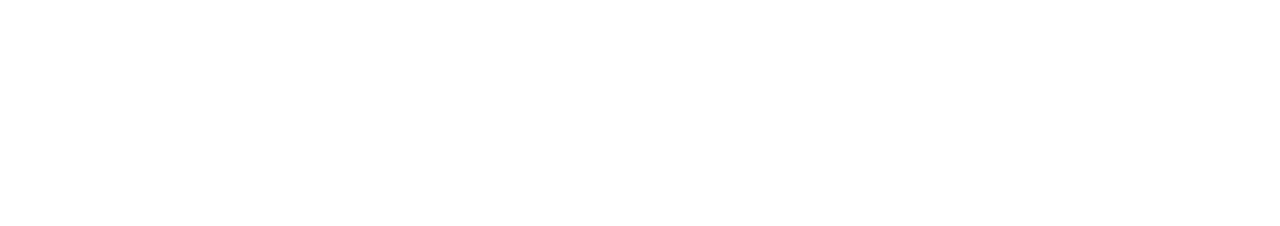
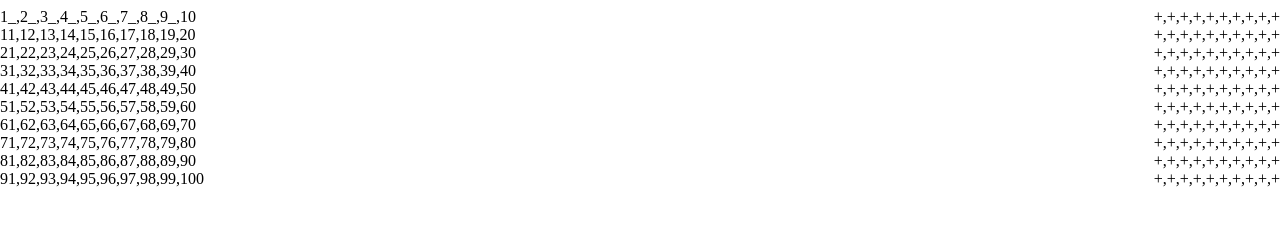
Before and after one commit to bodynP/training, a plain HTML site: page array/view.html in a window 1280 px wide. Drawn offline with Linux system fonts and the light colour scheme.

Commit message:
preparate to write algorytm

```diff
--- a/array/spirall.js
+++ b/array/spirall.js
@@ -1,26 +1,41 @@
 /**
  * Created by bodynP on 15.05.2016.
  */
-var start  = document.getElementById('start'),
+
+/*
+ * task
+ * build matrix and wrap in spirall, on clock arrow
+ * */
+var start = document.getElementById('start'),
     result = document.getElementById('result'),
-    arrBig = new Array(),
-    arrSmall = new Array(),
+    arrBigStart = new Array(),
+    arrSmallStart = new Array(),
+    arrBigResult = new Array(),
+    arrSmallResult = new Array(),
     count = 0,
     maxValue = 10;
 
-for(var i = 0;i<maxValue;i++){
-    arrSmall = [];
-    for(var j = 0;j<maxValue;j++){
+for (var i = 0; i < maxValue; i++) {
+    arrSmallStart = [];
+    arrSmallResult = [];
+    for (var j = 0; j < maxValue; j++) {
         count++;
-        if(count.toString().length==1){
-            arrSmall.push(count + '_');
+        if (count.toString().length == 1) {
+            arrSmallStart.push(count + '_');
 
         } else {
-            arrSmall.push(count);
+            arrSmallStart.push(count);
         }
+        arrSmallResult.push('+')
     }
-    arrBig.push(arrSmall);
-    start.appendChild(document.createTextNode(arrSmall));
-    var br = document.createElement('br');
+    arrBigResult.push(arrSmallResult);
+    result.appendChild(document.createTextNode(arrSmallResult));
+    arrBigStart.push(arrSmallStart);
+    start.appendChild(document.createTextNode(arrSmallStart));
+    var br = document.createElement('br'),
+        br2 = document.createElement('br');
     start.appendChild(br);
+    result.appendChild(br2);
+
+
 }
--- a/array/task1.js
+++ /dev/null
@@ -1,3 +0,0 @@
-/**
- * Created by bodynP on 15.05.2016.
- */
--- a/array/view.html
+++ b/array/view.html
@@ -6,6 +6,8 @@
 
 </head>
 <body>
-<script src="task1.js"></script>
+<div id="start" style="position:absolute;left:0px;"></div>
+<div id="result" style="position:absolute;right:0px;"></div>
+    <script src="spirall.js"></script>
 </body>
 </html>
```
